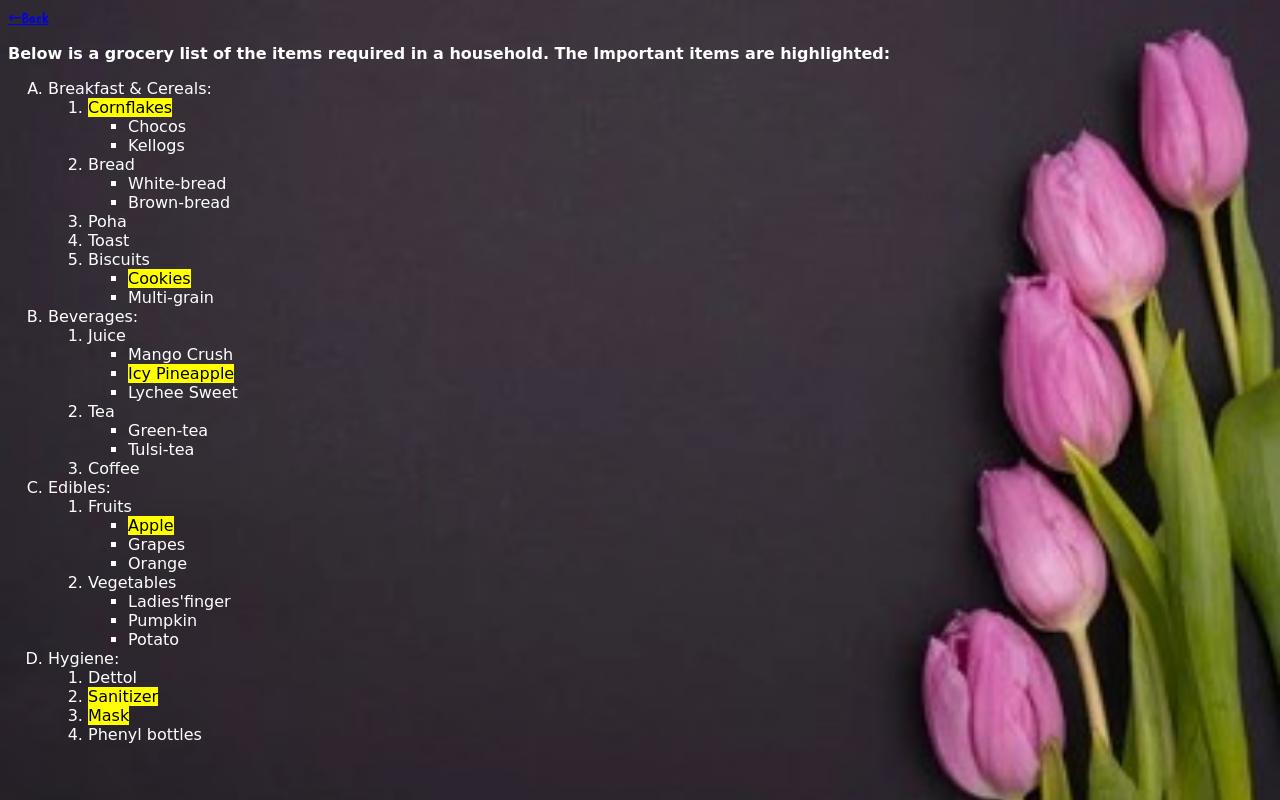
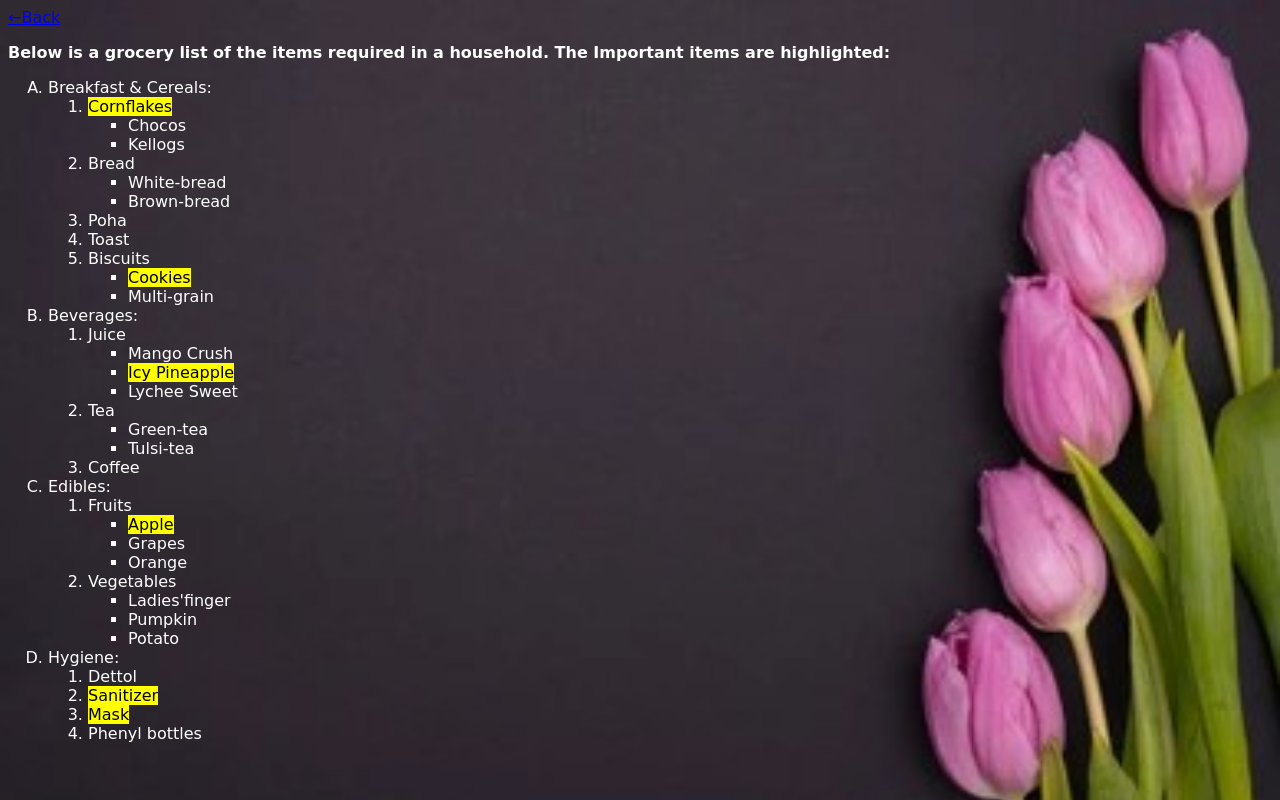
Before and after one commit to soumyabhate/IWT_Ass3.github.io, a plain HTML site: page Fourth.htm in a window 1280 px wide. Drawn offline with nearby package versions, Linux system fonts and the light colour scheme; a web font is replaced by a local one.

Commit message:
Update Fourth.htm

```diff
--- a/Fourth.htm
+++ b/Fourth.htm
@@ -8,7 +8,7 @@
 		<link rel="preconnect" href="https://fonts.gstatic.com">
         <link href="https://fonts.googleapis.com/css2?family=Caveat+Brush&display=swap" rel="stylesheet">
 	</HEAD>
-	<div class='next'><a href= 'Third.htm' align='left'>&#8592;Back</a></div>
+	<div><a href= 'Third.htm' id='next' align='left'>&#8592;Back</a></div>
 	<body>
 	<p><strong>Below is a grocery list of the items required in a household. The Important items are highlighted:</strong></p>
 	<p><ol type='A'>
```
